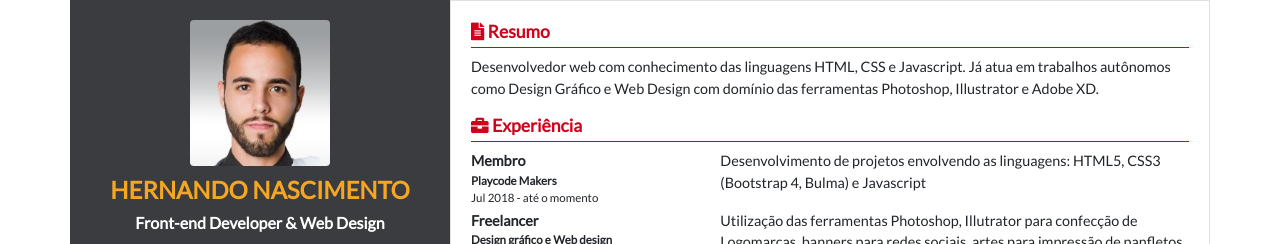
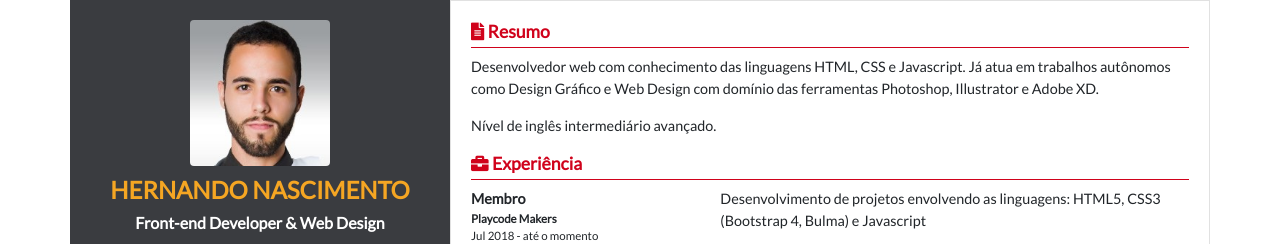
Before and after one commit to hernandonsc/php.learner, a plain HTML site: page pm-proj010/index.html in a window 1280 px wide. Shown: the top 244 px of the page. Drawn offline with nearby package versions, Linux system fonts and the light colour scheme.

Commit message:
Aprimoramento de currículo

```diff
--- a/pm-proj010/index.html
+++ b/pm-proj010/index.html
@@ -55,7 +55,7 @@
                 <div id="resumo">
                     <h3><i class="fas fa-file-alt"></i> Resumo</h3>
                     <p>Desenvolvedor web com conhecimento das linguagens HTML, CSS e Javascript. Já atua em trabalhos autônomos como Design Gráfico e Web Design com domínio das ferramentas Photoshop, Illustrator e Adobe XD.</p>
-                    <p></p>
+                    <p>Nível de inglês intermediário avançado.</p>
                 </div>
                 <div id="exp">
                     <h3><i class="fas fa-briefcase"></i> Experiência</h3>
```
